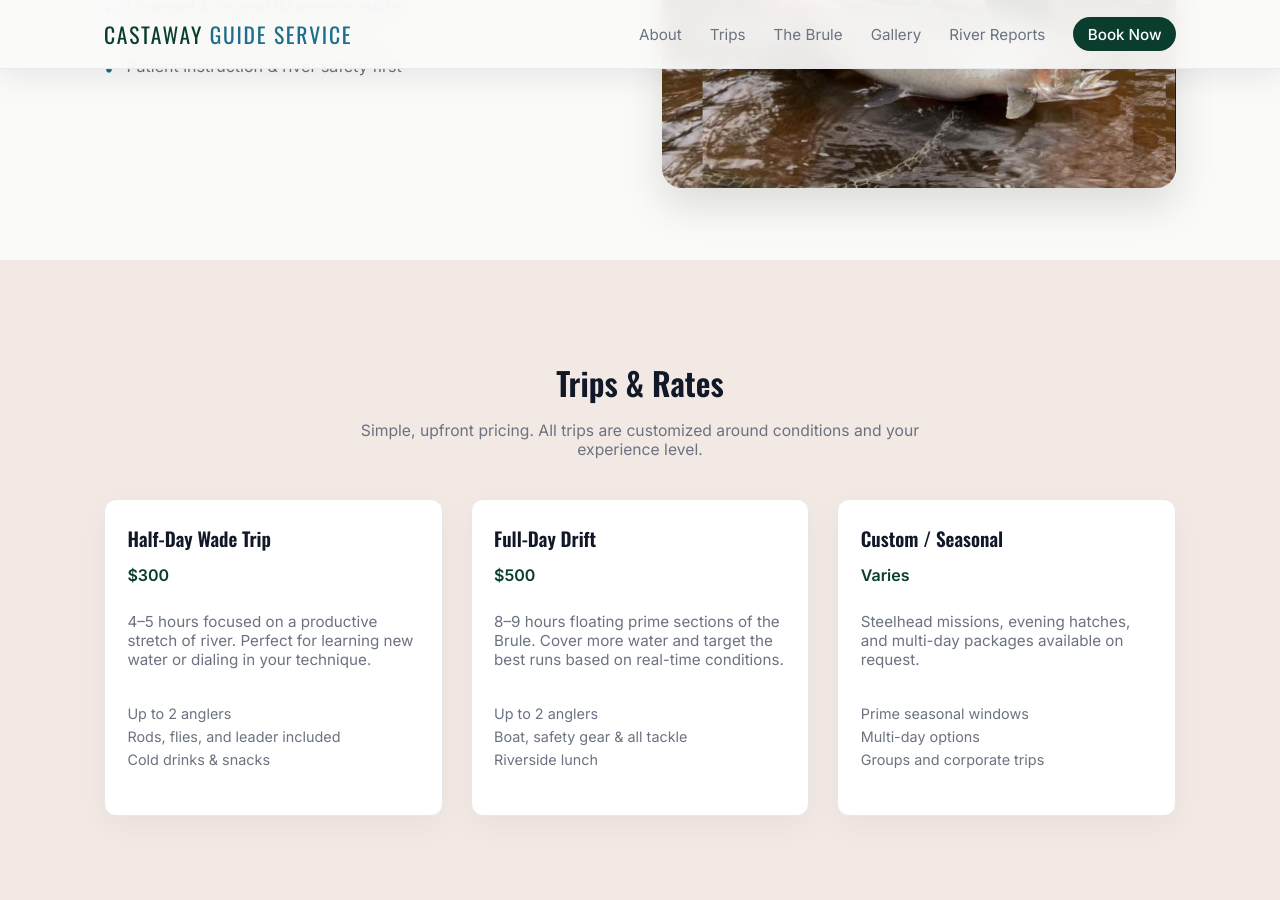
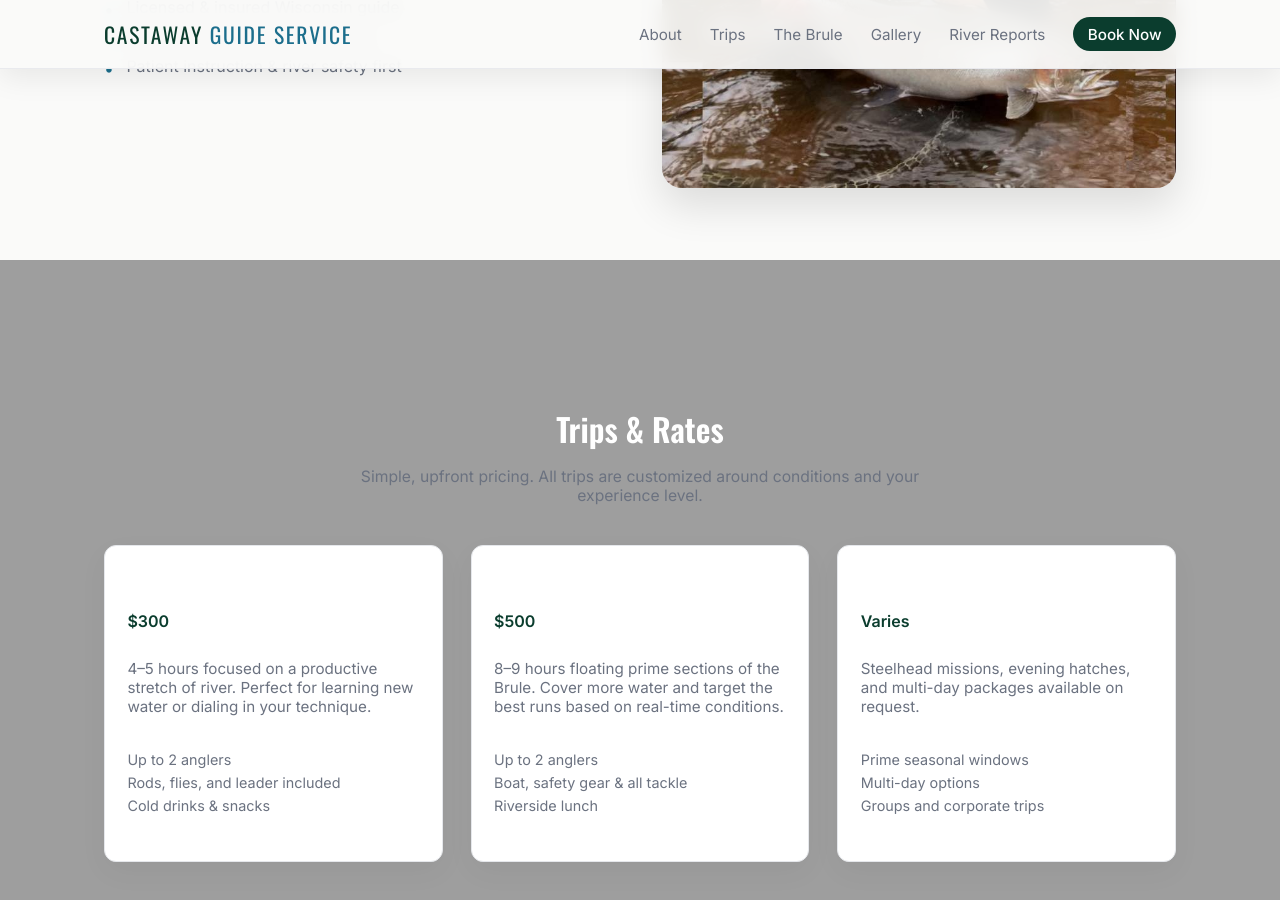
Before and after one commit to adamholden7/CastAwayGuideService, a Jekyll site: the page built from index.md, in a window 1280 px wide and 900 px high, scrolled down 1187 px. Built offline with Jekyll 4.4.1, drawn with Linux system fonts in a browser that asks for light colours.

Commit message:
Update index.md

```diff
--- a/index.md
+++ b/index.md
@@ -56,7 +56,7 @@ description: Guided fly fishing trips on Wisconsin's Brule River – half-day an
 </section>
 
 {% if site.data.client.show_trips != false and site.data.client.business_type == "guide" %}
-<section id="trips" class="section section-alt">
+<section id="trips" class="hero">
   <div class="container">
     <header class="section-header">
       <h2>Trips &amp; Rates</h2>
@@ -142,7 +142,7 @@ description: Guided fly fishing trips on Wisconsin's Brule River – half-day an
 </section> -->
 
 {% if site.data.client.show_gallery != false %}
-<section id="gallery" class="section section-alt">
+<section id="gallery" class="section">
   <div class="container">
     <header class="section-header">
       <h2>On the Water</h2>
@@ -167,7 +167,7 @@ description: Guided fly fishing trips on Wisconsin's Brule River – half-day an
 {% endif %}
 
 {% if site.data.client.show_testimonials != false %}
-<section class="section">
+<section class="section section-alt">
   <div class="container">
     <header class="section-header">
       <h2>What Clients Are Saying</h2>
```
